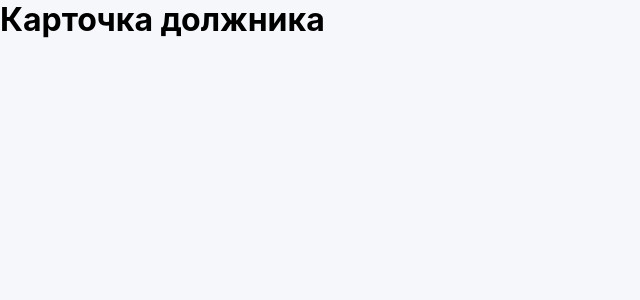
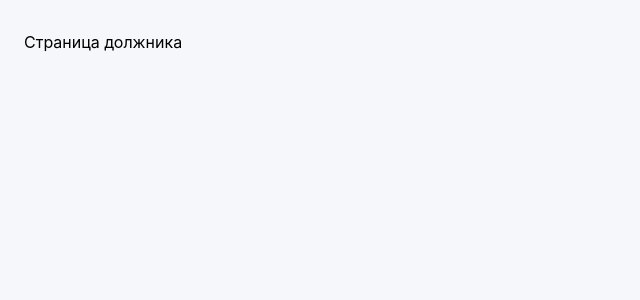
Before and after one commit to annbuch/debtors-registry, a React (Vite) app: page /debtor/1 in a window 1280 px wide. Shown: the top 300 px of the page, without its empty margins (0-640 px from the left). Built offline with nearby package versions, Linux system fonts and the light colour scheme.

Commit message:
refactor: filters amd debtorstable

```diff
--- a/src/components/Filters/Filters.tsx
+++ b/src/components/Filters/Filters.tsx
@@ -11,7 +11,7 @@ export default function Filters() {
                 mb: 3,
             }}
         >
-            <Typography variant="h6" fontWeight={600}>
+            <Typography variant="h6" sx ={{ fontWeight: 600 }}>
                 Фильтры
             </Typography>
         </Paper>
--- /dev/null
+++ b/src/components/Layout/Layout.tsx
@@ -0,0 +1,19 @@
+import { Container } from "@mui/material";
+import type { ReactNode } from "react";
+
+interface Props {
+    children: ReactNode;
+}
+
+export default function Layout({ children }: Props) {
+    return (
+        <Container
+            maxWidth="xl"
+            sx={{
+                py: 4,
+            }}
+        >
+            {children}
+        </Container>
+    );
+}
--- a/src/pages/DebtorPage/DebtorPage.tsx
+++ b/src/pages/DebtorPage/DebtorPage.tsx
@@ -1,7 +1,11 @@
-function DebtorPage() {
+import Layout from "../../components/Layout/Layout";
+
+export default function DebtorPage() {
     return (
-        <h1>Карточка должника</h1>
+        <Layout>
+
+            Страница должника
+
+        </Layout>
     );
 }
-
-export default DebtorPage;
```
Also changed, not shown: src/components/Pagination/Pagination.tsx (deleted, +0 -9 lines), src/components/DebtorsTable/DebtorsTable.module.scss (added), src/components/Filters/Filters.module.scss (added).
